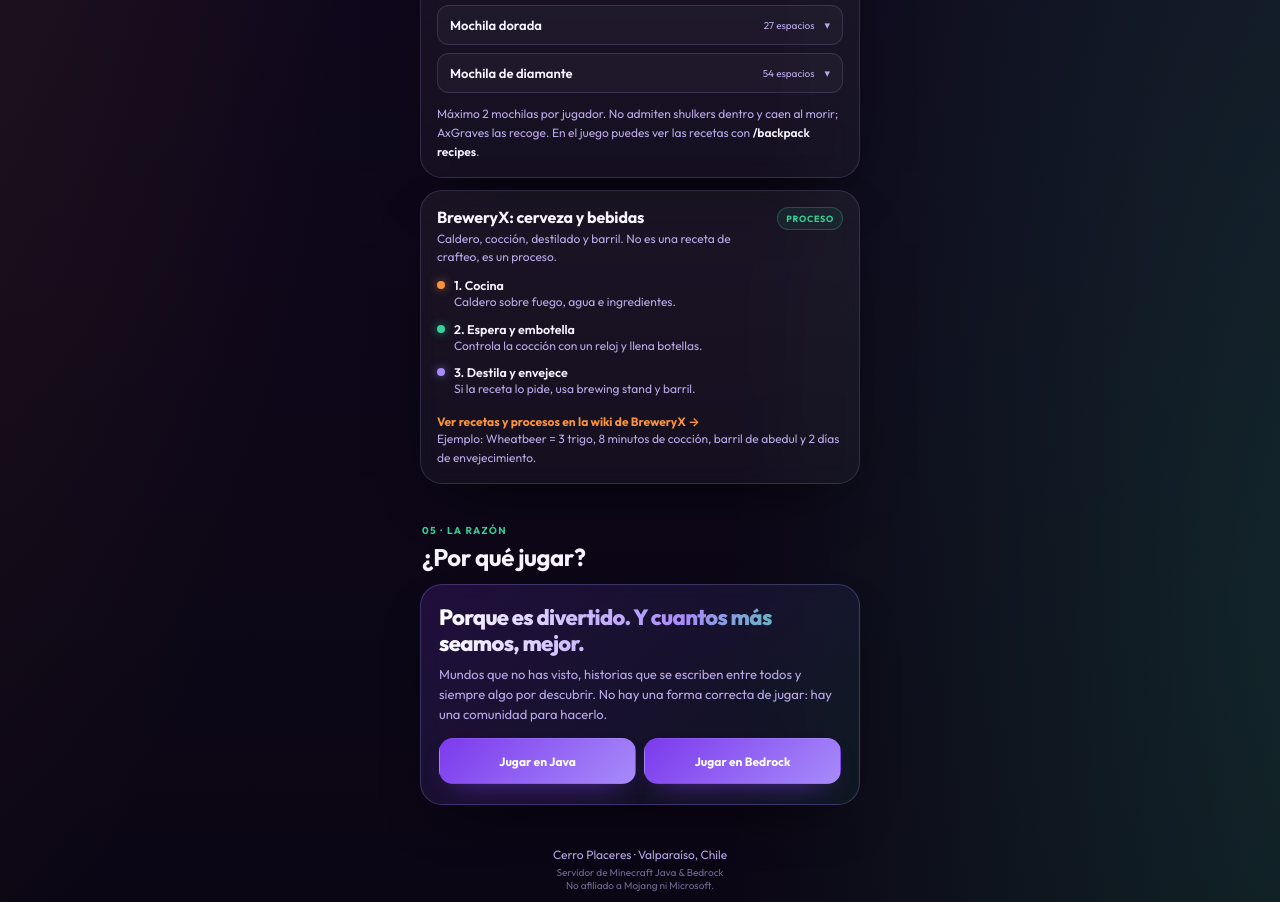
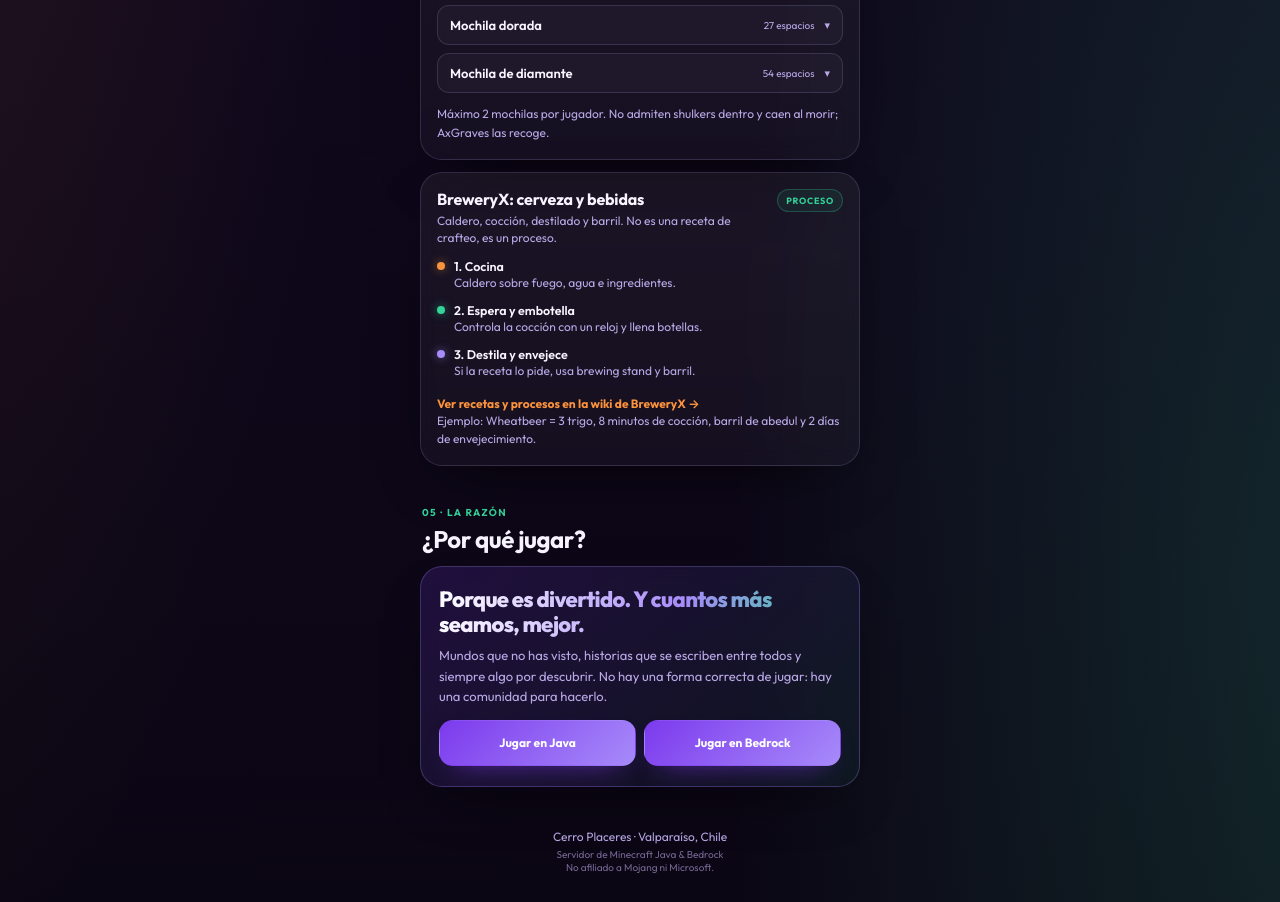
Before and after one commit to leadvic/landing-minecraft-cerro-placeres, a plain HTML site: page index.html in a window 1280 px wide. Shown: the part 4455-5357 px from the top of the page. Drawn offline with Linux system fonts and the light colour scheme; a script that the page names is missing.

Commit message:
Quita el comando /backpack recipes de la nota de mochilas
Co-Authored-By: Claude Code <noreply@anthropic.com>

```diff
--- a/index.html
+++ b/index.html
@@ -1016,7 +1016,7 @@
             </details>
           </div>
 
-          <p class="note">Máximo 2 mochilas por jugador. No admiten shulkers dentro y caen al morir; AxGraves las recoge. En el juego puedes ver las recetas con <strong>/backpack recipes</strong>.</p>
+          <p class="note">Máximo 2 mochilas por jugador. No admiten shulkers dentro y caen al morir; AxGraves las recoge.</p>
         </div>
 
         <div class="card recipe">
```
